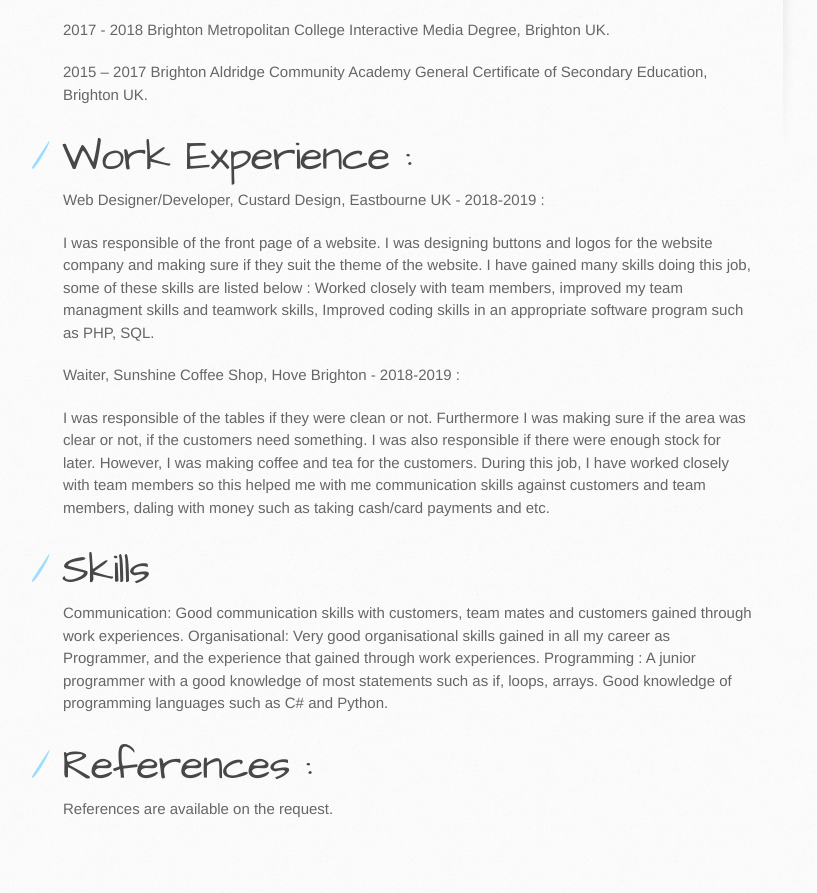
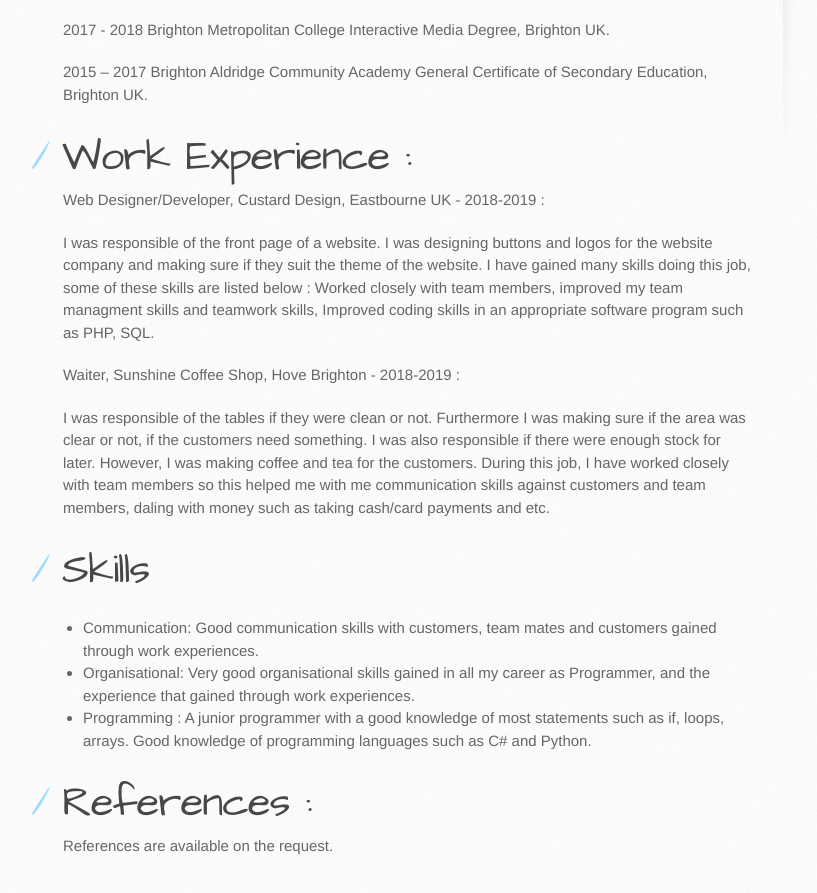
Before and after one commit to purna/portfolio-1, a Jekyll site: the page built from cv.md, in a window 1280 px wide and 900 px high, scrolled down 607 px. Shown: the top 893 px of the window, without its empty margins (107-924 px from the left). Built offline with Jekyll 4.4.1, drawn with Linux system fonts in a browser that asks for light colours; the repository's description, which GitHub fills in, is left out; our own code applies the rules of GitHub Pages for plain Markdown files; before the commit the page ends 1470 px from its top, so only the background shows below that.

Commit message:
Update cv.md

```diff
--- a/cv.md
+++ b/cv.md
@@ -27,9 +27,9 @@ Waiter, Sunshine Coffee Shop, Hove Brighton - 2018-2019 :
 I was responsible of the tables if they were clean or not. Furthermore I was making sure if the area was clear or not, if the customers need something. I was also responsible if there were enough stock for later. However, I was making coffee and tea for the customers. During this job, I have worked closely with team members so this helped me with me communication skills against customers and team members, daling with money such as taking cash/card payments and etc.
 
 # Skills
-Communication: Good communication skills with customers, team mates and customers gained through work experiences.
-Organisational: Very good organisational skills gained in all my career as Programmer, and the experience that gained through work experiences.
-Programming : A junior programmer with a good knowledge of most statements such as if, loops, arrays. Good knowledge of programming languages such as C# and Python.
+- Communication: Good communication skills with customers, team mates and customers gained through work experiences.
+- Organisational: Very good organisational skills gained in all my career as Programmer, and the experience that gained through work experiences.
+- Programming : A junior programmer with a good knowledge of most statements such as if, loops, arrays. Good knowledge of programming languages such as C# and Python.
 
 # References :
 References are available on the request.
```
